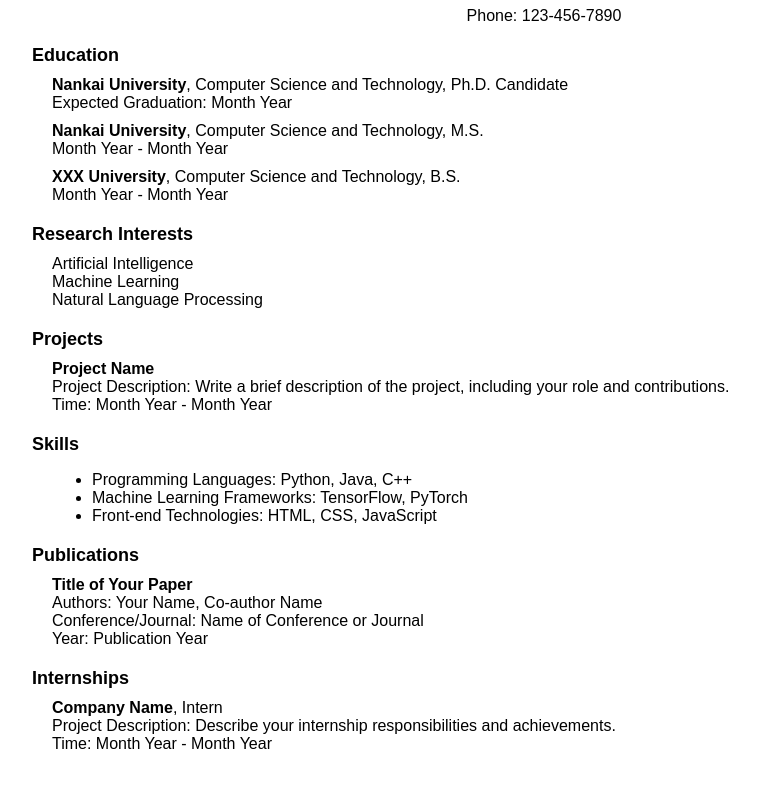
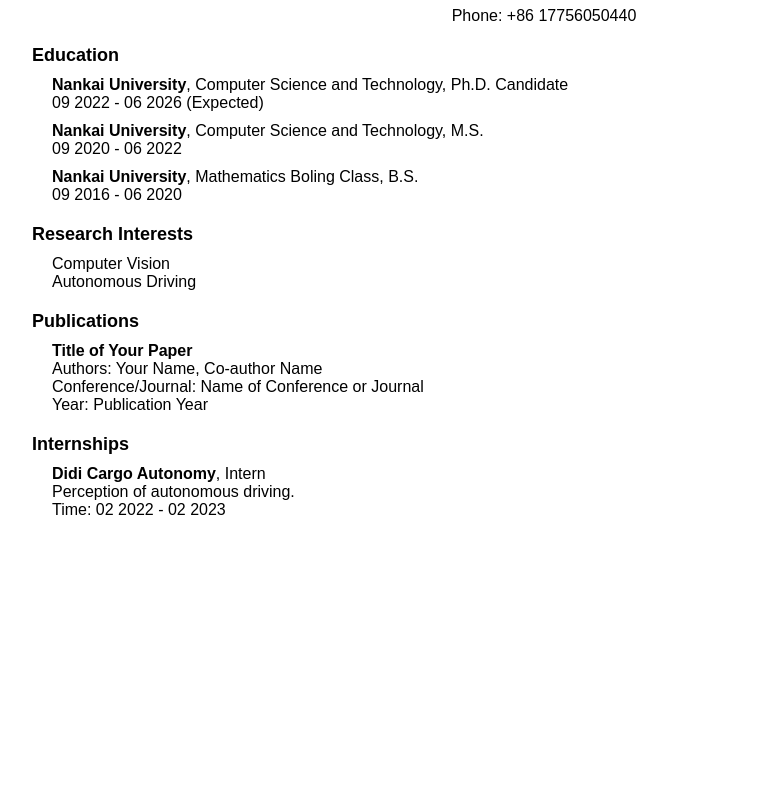
Before and after one commit to ZZY816/ZZY816.github.io, a plain HTML site: page index.html in a window 1280 px wide. Shown: the part 69-862 px from the top of the page, without its empty margins (96-855 px from the left). After the commit the page ends 800 px from the top, so only its background shows below. Drawn offline with Linux system fonts and the light colour scheme.

Commit message:
Update index.html

```diff
--- a/index.html
+++ b/index.html
@@ -44,55 +44,34 @@
     <div class="container">
         <div class="header">
             <div class="name">Zhu Ziyue</div>
-            <div class="contact">Email: your.email@example.com</div>
-            <div class="contact">Phone: 123-456-7890</div>
+            <div class="contact">Email: zhuziyue@mail.nankai.edu.cn</div>
+            <div class="contact">Phone: +86 17756050440</div>
         </div>
 
         <div class="section">
             <div class="section-title">Education</div>
             <div class="subsection">
                 <div><strong>Nankai University</strong>, Computer Science and Technology, Ph.D. Candidate</div>
-                <div>Expected Graduation: Month Year</div>
+                <div>09 2022 - 06 2026 (Expected)</div>
             </div>
             <div class="subsection">
                 <div><strong>Nankai University</strong>, Computer Science and Technology, M.S.</div>
-                <div>Month Year - Month Year</div>
+                <div>09 2020 - 06 2022</div>
             </div>
             <div class="subsection">
-                <div><strong>XXX University</strong>, Computer Science and Technology, B.S.</div>
-                <div>Month Year - Month Year</div>
+                <div><strong>Nankai University</strong>, Mathematics Boling Class, B.S.</div>
+                <div>09 2016 - 06 2020</div>
             </div>
         </div>
 
         <div class="section">
             <div class="section-title">Research Interests</div>
             <div class="subsection">
-                <div>Artificial Intelligence</div>
-                <div>Machine Learning</div>
-                <div>Natural Language Processing</div>
+                <div>Computer Vision</div>
+                <div>Autonomous Driving</div>
             </div>
         </div>
 
-        <div class="section">
-            <div class="section-title">Projects</div>
-            <div class="subsection">
-                <div><strong>Project Name</strong></div>
-                <div>Project Description: Write a brief description of the project, including your role and contributions.</div>
-                <div>Time: Month Year - Month Year</div>
-            </div>
-            <!-- You can add more project experiences here -->
-        </div>
-
-        <div class="section">
-            <div class="section-title">Skills</div>
-            <div class="subsection">
-                <ul>
-                    <li>Programming Languages: Python, Java, C++</li>
-                    <li>Machine Learning Frameworks: TensorFlow, PyTorch</li>
-                    <li>Front-end Technologies: HTML, CSS, JavaScript</li>
-                </ul>
-            </div>
-        </div>
 
         <div class="section">
             <div class="section-title">Publications</div>
@@ -108,11 +87,10 @@
         <div class="section">
             <div class="section-title">Internships</div>
             <div class="subsection">
-                <div><strong>Company Name</strong>, Intern</div>
-                <div>Project Description: Describe your internship responsibilities and achievements.</div>
-                <div>Time: Month Year - Month Year</div>
+                <div><strong>Didi Cargo Autonomy</strong>, Intern</div>
+                <div>Perception of autonomous driving.</div>
+                <div>Time: 02 2022 - 02 2023</div>
             </div>
-            <!-- You can add more internship experiences here -->
         </div>
     </div>
 </body>
```
